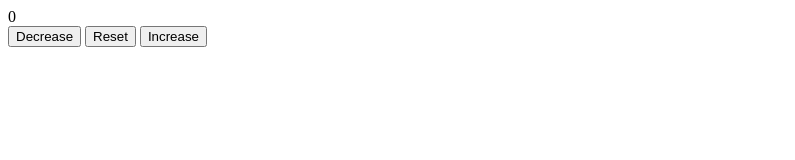
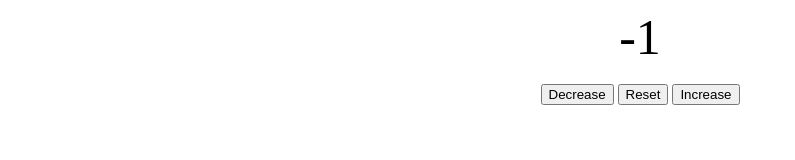
Before and after one commit to Shimazaky80/counter-program, a plain HTML site: page index.html in a window 1280 px wide. Both pictures are taken after a click on the button "Decrease". Shown: the whole page, without its empty margins (0-795 px from the left). Drawn offline with Linux system fonts and the light colour scheme.

Commit message:
Updating JavaScript

```diff
--- a/index.html
+++ b/index.html
@@ -8,8 +8,8 @@
 <body>
     <label for="" id="countLabel">0</label><br>
     <button id="decreaseBtn">Decrease</button>
-    <button id="decreaseBtn">Reset</button>
-    <button id="decreaseBtn">Increase</button>
+    <button id="resetBtn">Reset</button>
+    <button id="increaseBtn">Increase</button>
 
     <script src="index.js"></script>
 </body>
--- a/index.js
+++ b/index.js
@@ -0,0 +1,16 @@
+let count = 0
+
+document.getElementById("decreaseBtn").onclick = ()=> {
+    count -= 1
+    document.getElementById("countLabel").innerHTML = count
+}
+
+document.getElementById("resetBtn").onclick = ()=> {
+    count = 0
+    document.getElementById("countLabel").innerHTML = count
+}
+
+document.getElementById("increaseBtn").onclick = ()=> {
+    count += 1
+    document.getElementById("countLabel").innerHTML = count
+}
--- a/style.css
+++ b/style.css
@@ -0,0 +1,10 @@
+#countLabel {
+    display: block;
+    text-align: center;
+    font-size: 50px;
+}
+
+body {
+    display: block;
+    text-align: center;
+}
```
